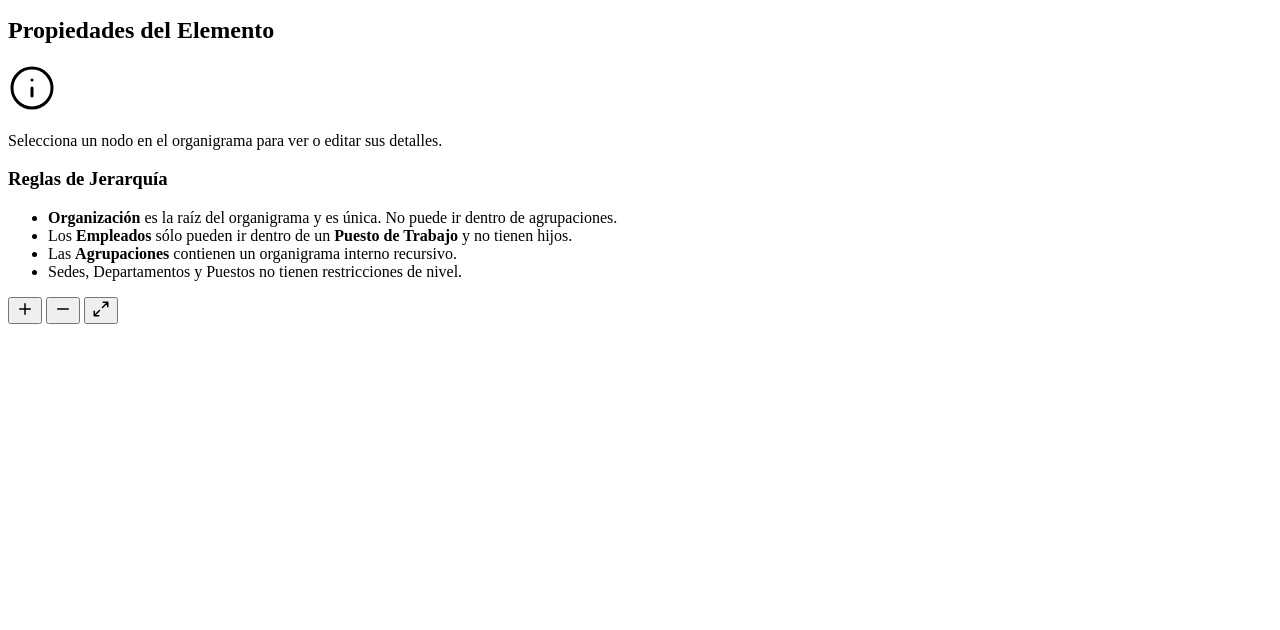
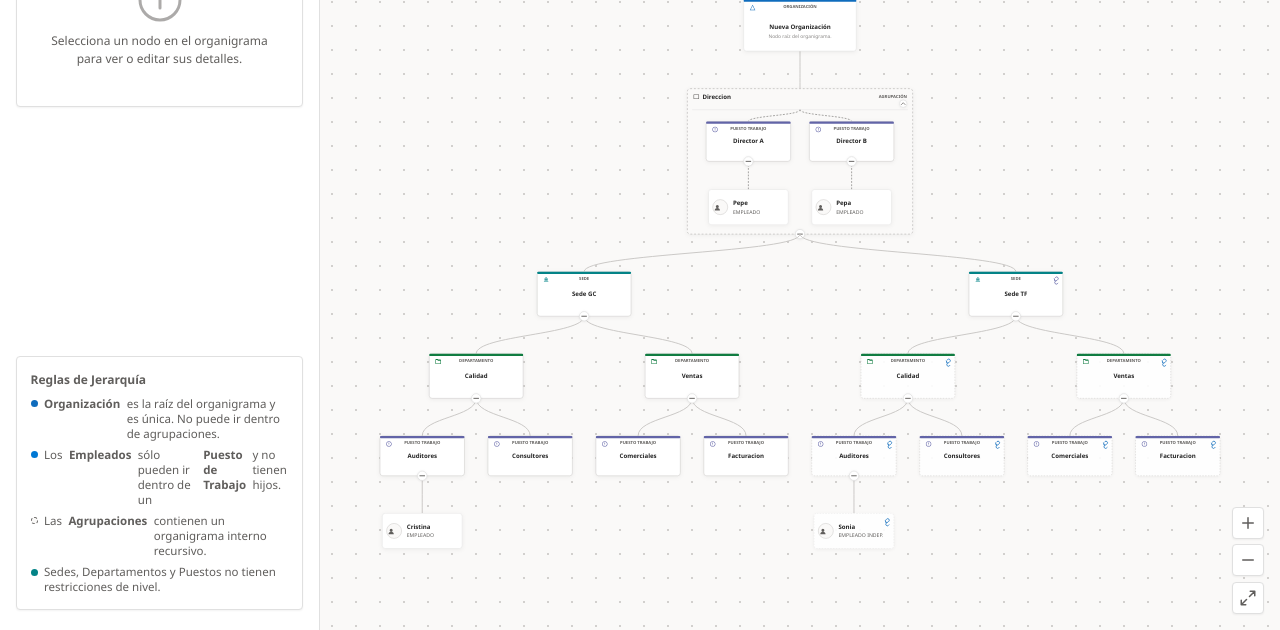
Before and after one commit to Aisasemi/ExmOrg, a website: page dist/index.html in a window 1280 px wide. Shown: the part 170-800 px from the top of the page. Drawn offline with Linux system fonts and the light colour scheme; the site is published under a folder, as on GitHub Pages, so addresses that start at the root find nothing.

Commit message:
Fix sub folder

```diff
--- a/dist/index.html
+++ b/dist/index.html
@@ -10,8 +10,8 @@
     <link rel="preconnect" href="https://fonts.googleapis.com">
     <link rel="preconnect" href="https://fonts.gstatic.com" crossorigin>
     <link href="https://fonts.googleapis.com/css2?family=Plus+Jakarta+Sans:wght@300;400;500;600;700;800&display=swap" rel="stylesheet">
-    <script type="module" crossorigin src="/assets/index-Bj4cIC3Y.js"></script>
-    <link rel="stylesheet" crossorigin href="/assets/index-BlXPSnch.css">
+    <script type="module" crossorigin src="./assets/index-Bj4cIC3Y.js"></script>
+    <link rel="stylesheet" crossorigin href="./assets/index-BlXPSnch.css">
   </head>
   <body>
     <div id="app" class="app-container">
```
